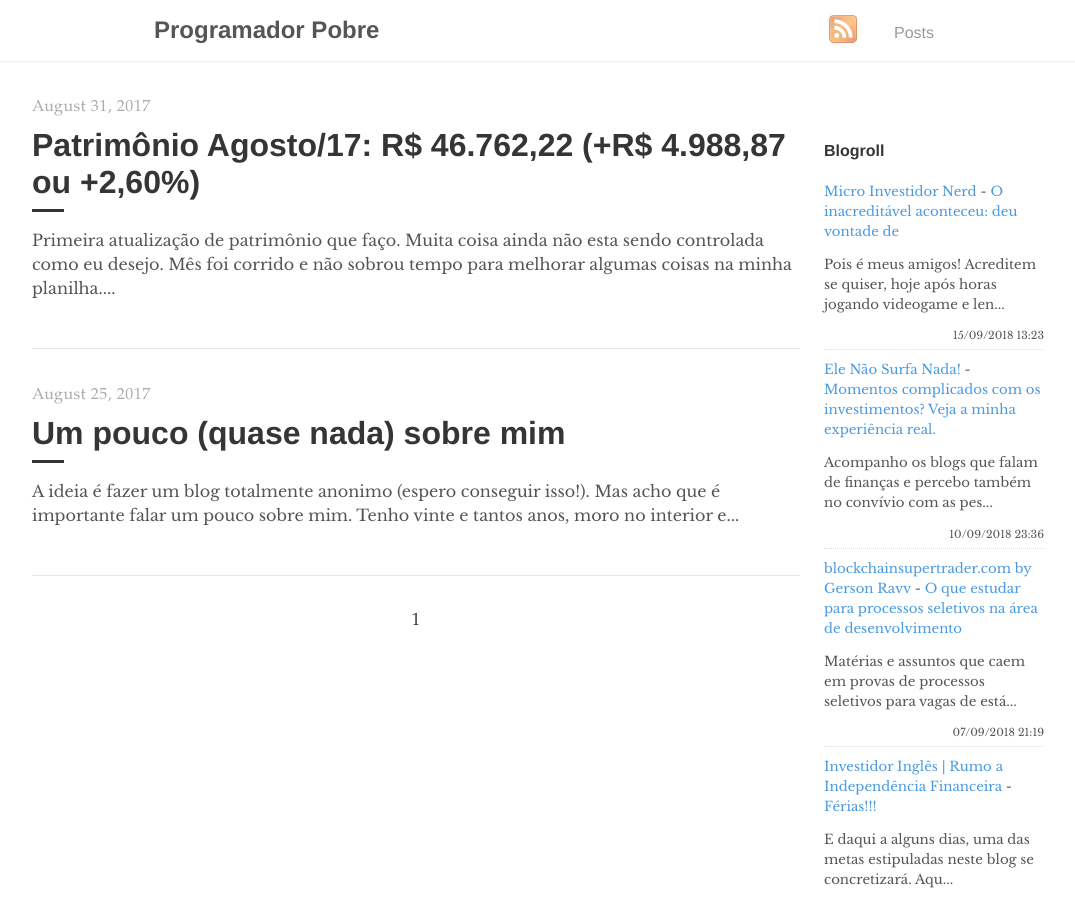
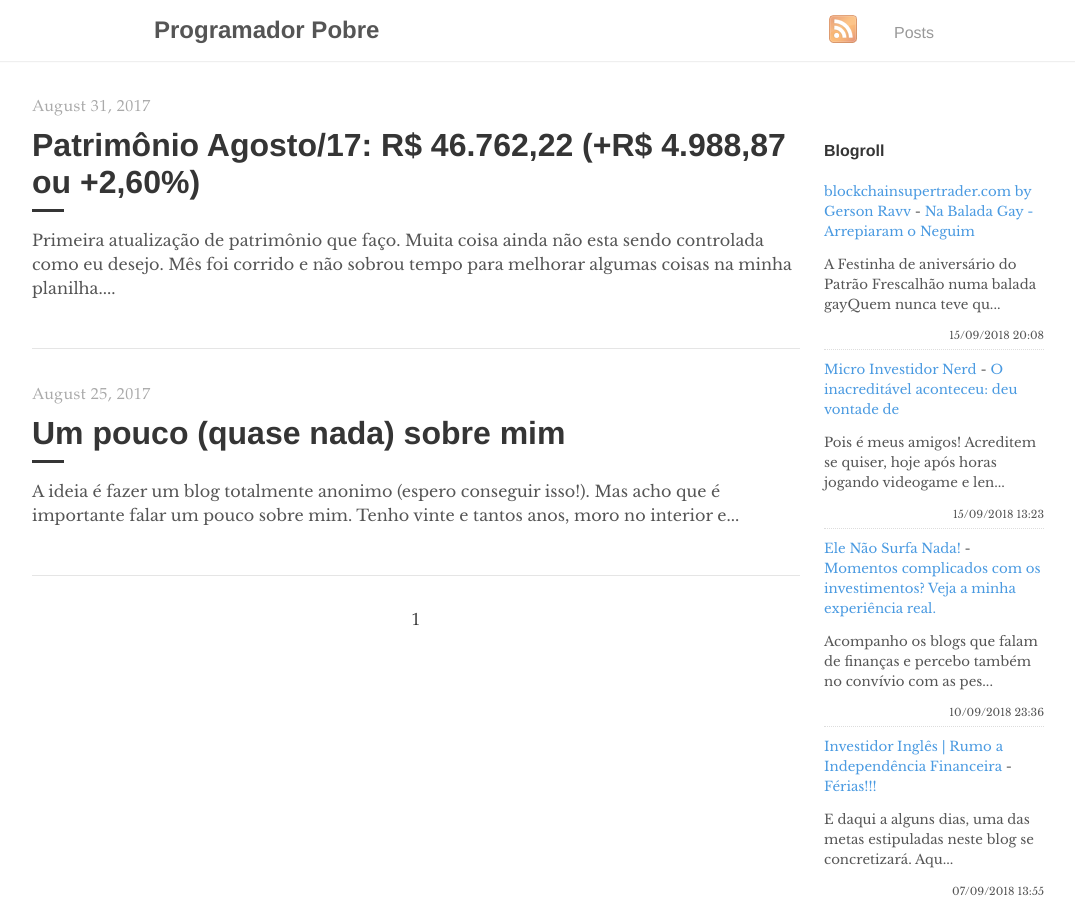
Before and after one commit to programadorpobre/programadorpobre.github.io, a Jekyll site: the page built from index.html, in a window 1280 px wide and 900 px high. Shown: the whole window, without its empty margins (96-1171 px from the left). Built offline with Jekyll 4.4.1, drawn with Linux system fonts in a browser that asks for light colours; the list of posts is cut into pages by our own code; comment, search, counter and statistics services are not loaded.

Commit message:
[ci skip] travis #407

```diff
--- a/_includes/feed-entries.html
+++ b/_includes/feed-entries.html
@@ -1,3 +1,8 @@
+<div class="feed-entry">
+    <a class="feed-entry-site-name" href="http://www.blockchainsupertrader.com/">blockchainsupertrader.com by Gerson Ravv</a> - <a class="feed-entry-title" href="http://www.blockchainsupertrader.com/2018/09/na-balada-gay-arrepiaram-o-neguim.html">Na Balada Gay - Arrepiaram o Neguim</a>
+    <p class="feed-entry-summary">A Festinha de aniversário do Patrão Frescalhão numa balada gayQuem nunca teve qu...</p>
+    <time datetime="2018-09-15T20:08:00.004-03:00">15/09/2018 20:08</time>
+</div>
 <div class="feed-entry">
     <a class="feed-entry-site-name" href="https://microinvestidornerd.blogspot.com/">Micro Investidor Nerd</a> - <a class="feed-entry-title" href="https://microinvestidornerd.blogspot.com/2018/09/o-inacreditavel-aconteceu-deu-vontade-de.html">O inacreditável aconteceu: deu vontade de</a>
     <p class="feed-entry-summary">Pois é meus amigos! Acreditem se quiser, hoje após horas jogando videogame e len...</p>
@@ -7,11 +12,6 @@
     <a class="feed-entry-site-name" href="https://elenaosurfanada.blogspot.com/">Ele Não Surfa Nada!</a> - <a class="feed-entry-title" href="https://elenaosurfanada.blogspot.com/2018/09/momentos-complicados-com-os.html">Momentos complicados com os investimentos? Veja a minha experiência real.</a>
     <p class="feed-entry-summary">Acompanho os blogs que falam de finanças e percebo também no convívio com as pes...</p>
     <time datetime="2018-09-10T23:36:00.001-03:00">10/09/2018 23:36</time>
-</div>
-<div class="feed-entry">
-    <a class="feed-entry-site-name" href="http://www.blockchainsupertrader.com/">blockchainsupertrader.com by Gerson Ravv</a> - <a class="feed-entry-title" href="http://www.blockchainsupertrader.com/2018/09/o-que-estudar-para-processos-seletivos.html">O que estudar para processos seletivos na área de desenvolvimento</a>
-    <p class="feed-entry-summary">Matérias e assuntos que caem em provas de processos seletivos para vagas de está...</p>
-    <time datetime="2018-09-07T21:19:00.002-03:00">07/09/2018 21:19</time>
 </div>
 <div class="feed-entry">
     <a class="feed-entry-site-name" href="https://www.investidoringles.com/">Investidor Inglês | Rumo a Independência Financeira</a> - <a class="feed-entry-title" href="https://www.investidoringles.com/2018/09/ferias.html">Férias!!!</a>
```
